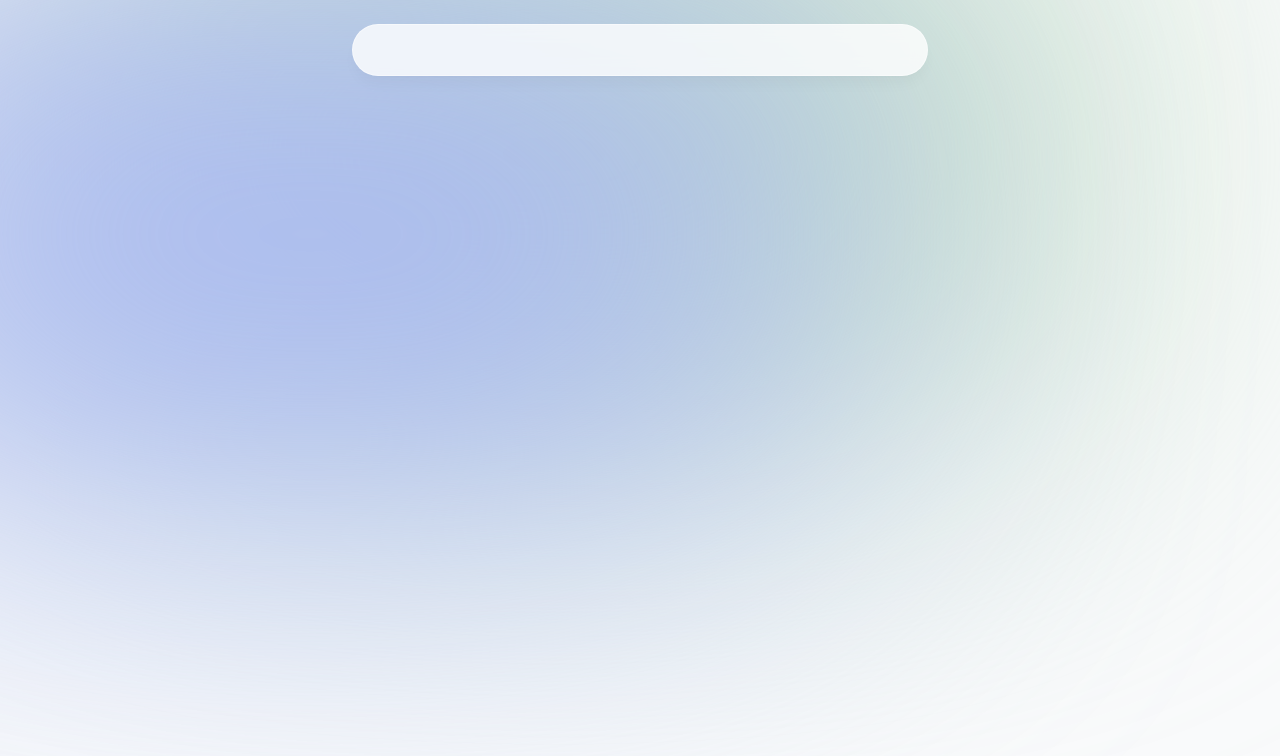
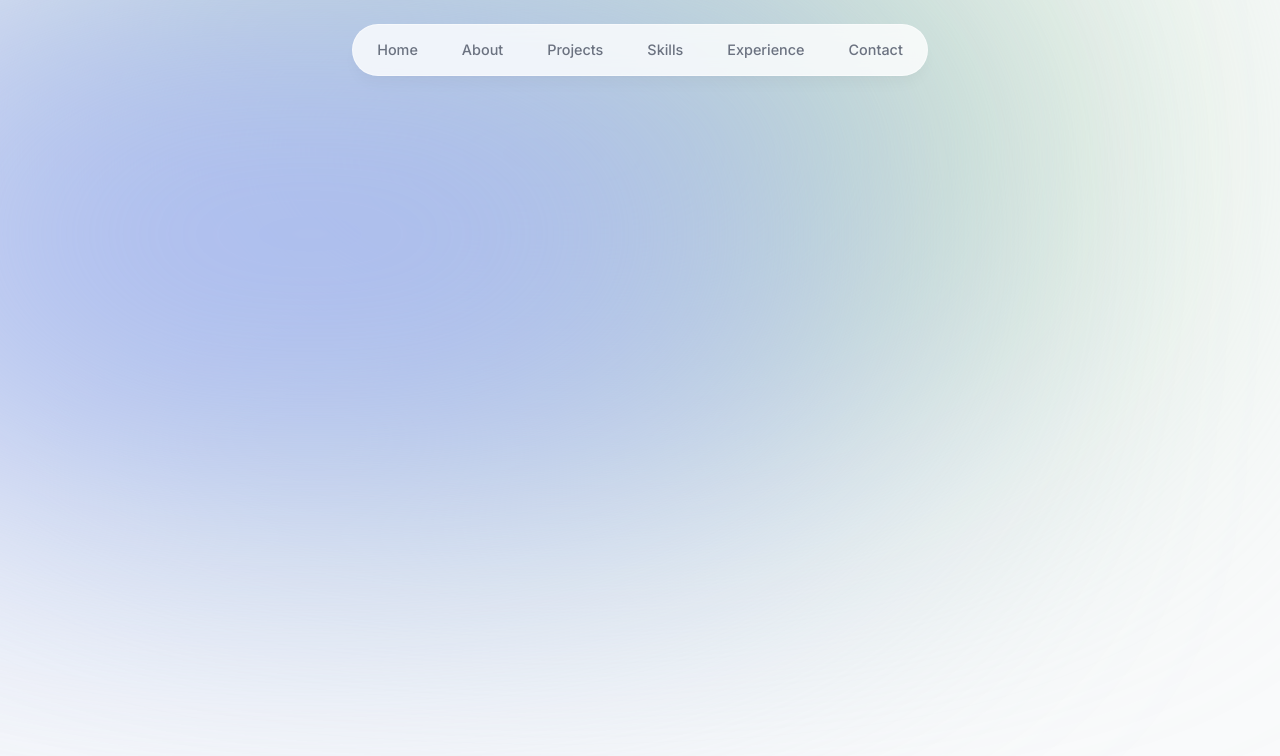
Before and after one commit to sharath-wq/next-js-portfolio, a Next.js app: page / in a window 1280 px wide. Shown: the top 756 px of the page. Built offline with nearby package versions, Linux system fonts and the light colour scheme.

Commit message:
header basic strecture completed

```diff
--- a/components/header.tsx
+++ b/components/header.tsx
@@ -2,6 +2,8 @@
 
 import React from "react";
 import { animate, motion } from "framer-motion";
+import { links } from "@/lib/data";
+import Link from "next/link";
 
 const Header = () => {
     return (
@@ -11,6 +13,20 @@
                 initial={{ y: -100, x: "-50%", opacity: 0 }}
                 animate={{ y: 0, x: "-50%", opacity: 1 }}
             ></motion.div>
+            <nav className="flex fixed top-[0.5rem] left-1/2 h-12 -translate-x-1/2 py-2 sm:top-[1.7rem] sm:h-[initial] sm:py-0">
+                <ul className="flex w-[22rem] flex-wrap items-center justify-center gap-y-1 text-[0.9rem] font-medium text-gray-500 sm:w-[initial] sm:flex-nowrap sm:gap-5">
+                    {links.map((link) => (
+                        <li className="h-3/4 flex items-center justify-center" key={link.hash}>
+                            <Link
+                                className="flex w-full items-center justify-center px-3 py-3 hover:text-gray-950 transition"
+                                href={link.hash}
+                            >
+                                {link.name}
+                            </Link>
+                        </li>
+                    ))}
+                </ul>
+            </nav>
         </header>
     );
 };
```
